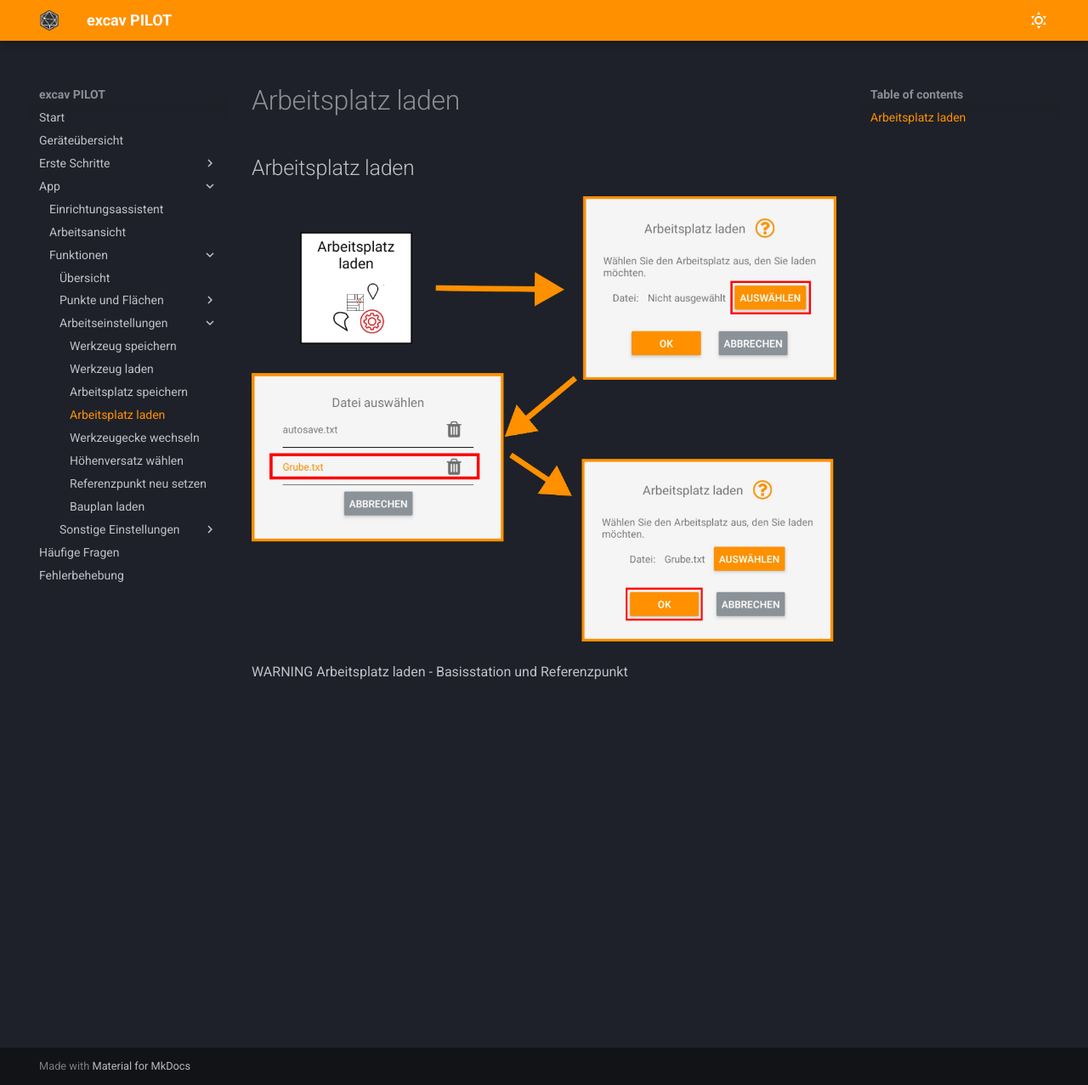
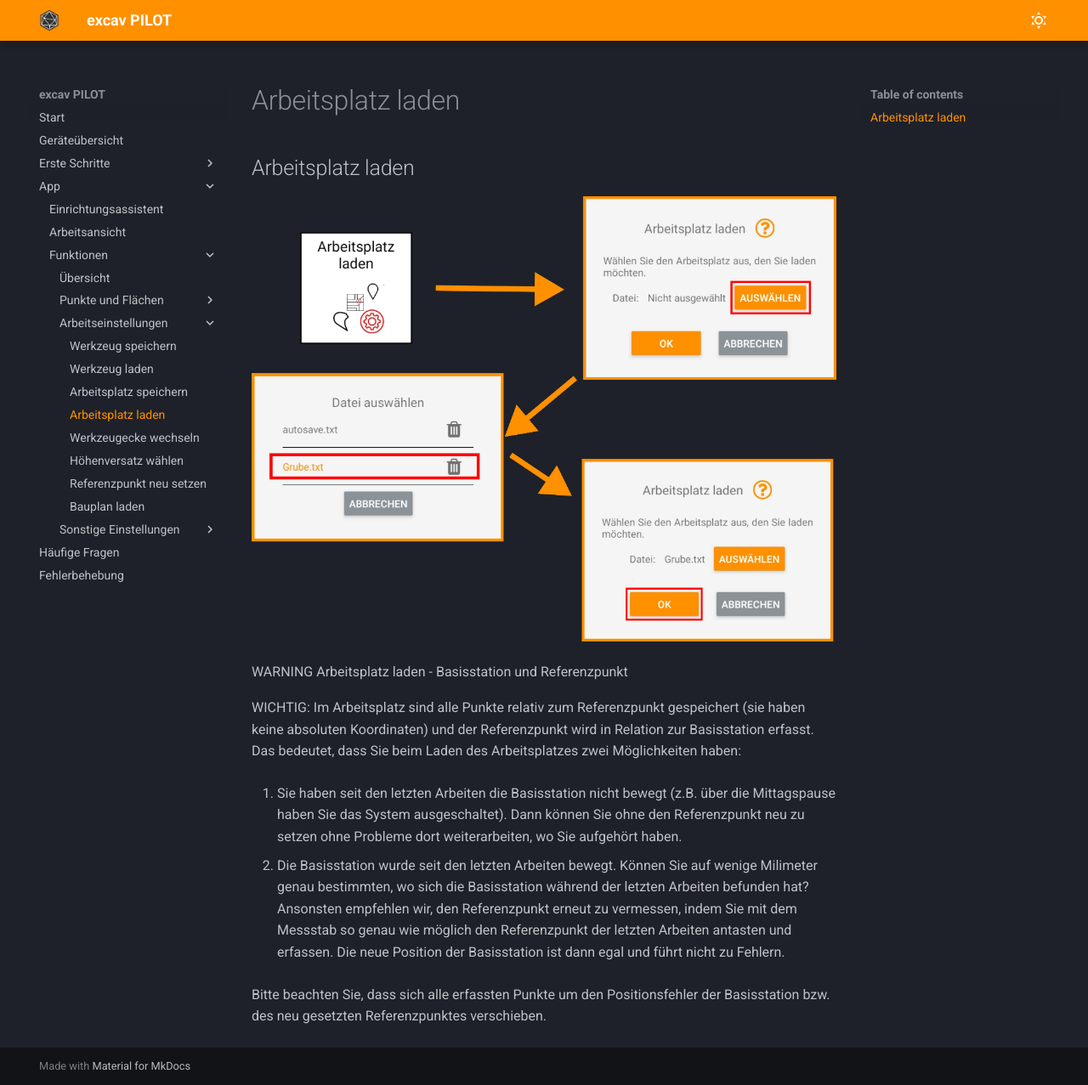
Before and after one commit to tobias-sizmann/mkdocs-excavpilot, an MkDocs documentation site: the page built from docs/app/funktionen/arbeitseinstellungen/arbeitsplatz_laden.md, in a window 1280 px wide and 1277 px high. Shown: the whole window at 85% size. Built offline with MkDocs 1.6.1 and Material for MkDocs 9.7.7, drawn with Linux system fonts in a browser that asks for light colours.

```diff
--- a/docs/app/funktionen/arbeitseinstellungen/arbeitsplatz_laden.md
+++ b/docs/app/funktionen/arbeitseinstellungen/arbeitsplatz_laden.md
@@ -2,3 +2,11 @@
 ![Arbeitsplatz laden](../images_funktionen/ArbeitsplatzLaden.png)
 
 WARNING Arbeitsplatz laden - Basisstation und Referenzpunkt
+
+WICHTIG: Im Arbeitsplatz sind alle Punkte relativ zum Referenzpunkt gespeichert (sie haben keine absoluten Koordinaten) und der Referenzpunkt wird in Relation zur Basisstation erfasst. Das bedeutet, dass Sie beim Laden des Arbeitsplatzes zwei Möglichkeiten haben:
+
+1. Sie haben seit den letzten Arbeiten die Basisstation nicht bewegt (z.B. über die Mittagspause haben Sie das System ausgeschaltet). Dann können Sie ohne den Referenzpunkt neu zu setzen ohne Probleme dort weiterarbeiten, wo Sie aufgehört haben.
+
+2. Die Basisstation wurde seit den letzten Arbeiten bewegt. Können Sie auf wenige Milimeter genau bestimmten, wo sich die Basisstation während der letzten Arbeiten befunden hat? Ansonsten empfehlen wir, den Referenzpunkt erneut zu vermessen, indem Sie mit dem Messstab so genau wie möglich den Referenzpunkt der letzten Arbeiten antasten und erfassen. Die neue Position der Basisstation ist dann egal und führt nicht zu Fehlern.
+
+Bitte beachten Sie, dass sich alle erfassten Punkte um den Positionsfehler der Basisstation bzw. des neu gesetzten Referenzpunktes verschieben.
```
Also changed, not shown: docs/app/funktionen/arbeitseinstellungen/hoehenversatz_waehlen.md (+2 -2 lines), docs/app/funktionen/arbeitseinstellungen/set_ref_pt.md (+2 -2 lines), docs/app/funktionen/arbeitseinstellungen/werkzeugecke_wechseln.md (+2 -2 lines), docs/app/funktionen/images_funktionen/Höhenversatz.png (added), docs/app/funktionen/images_funktionen/SetRef.png (added), docs/app/funktionen/images_funktionen/WerkzeugEcke.png (added).
